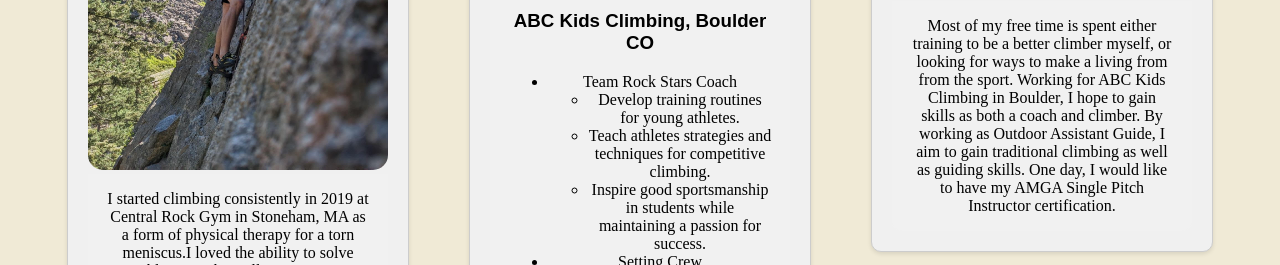
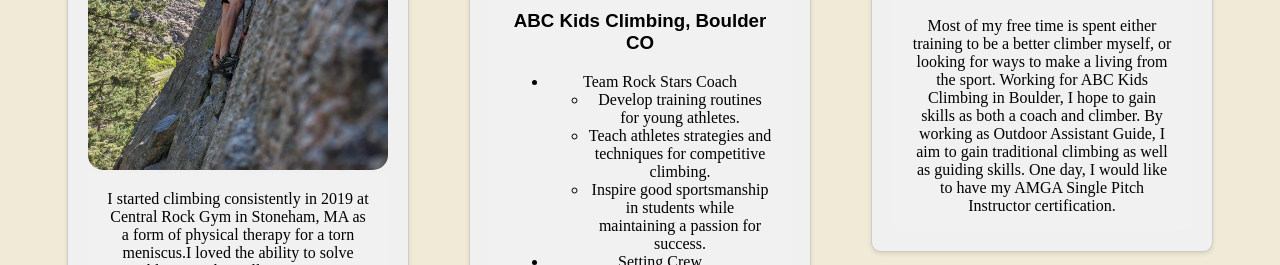
Before and after one commit to WillGuanci/WillGuanci.github.io, a plain HTML site: page climbing2.html in a window 1280 px wide. Shown: the part 395-660 px from the top of the page. Drawn offline with Linux system fonts and the light colour scheme.

Commit message:
Update climbing2.html

```diff
--- a/climbing2.html
+++ b/climbing2.html
@@ -80,7 +80,7 @@
             <img src="Rock3.jpg" alt="Description of Image" class="box-image">
             <div class="content">
                 <p>Most of my free time is spent either training to be a better climber myself, or looking for ways to make a living
-                    from from the sport. Working for ABC Kids Climbing in Boulder, I hope to gain skills as both a coach and climber.
+                    from the sport. Working for ABC Kids Climbing in Boulder, I hope to gain skills as both a coach and climber.
                     By working as Outdoor Assistant Guide, I aim to gain traditional climbing as well as guiding skills. One day,
                     I would like to have my AMGA Single Pitch Instructor certification.
                 </p>
```
